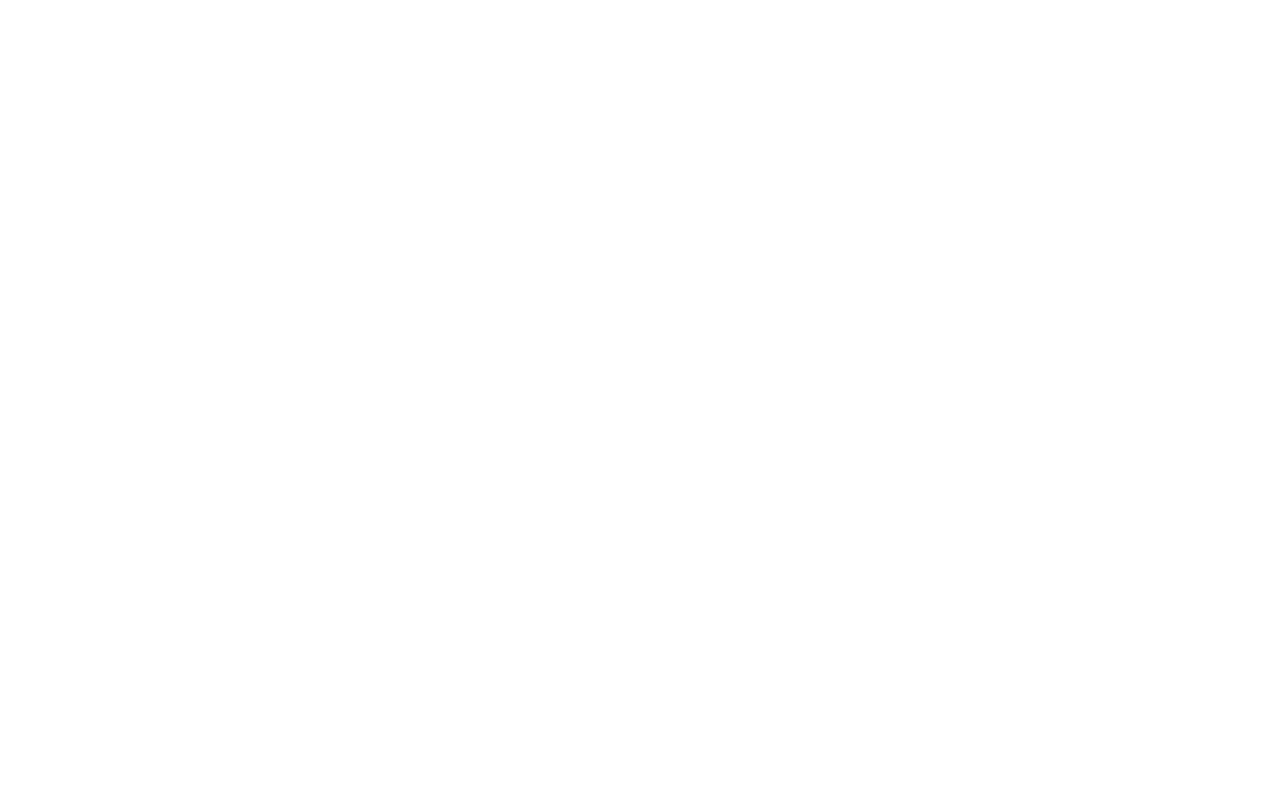
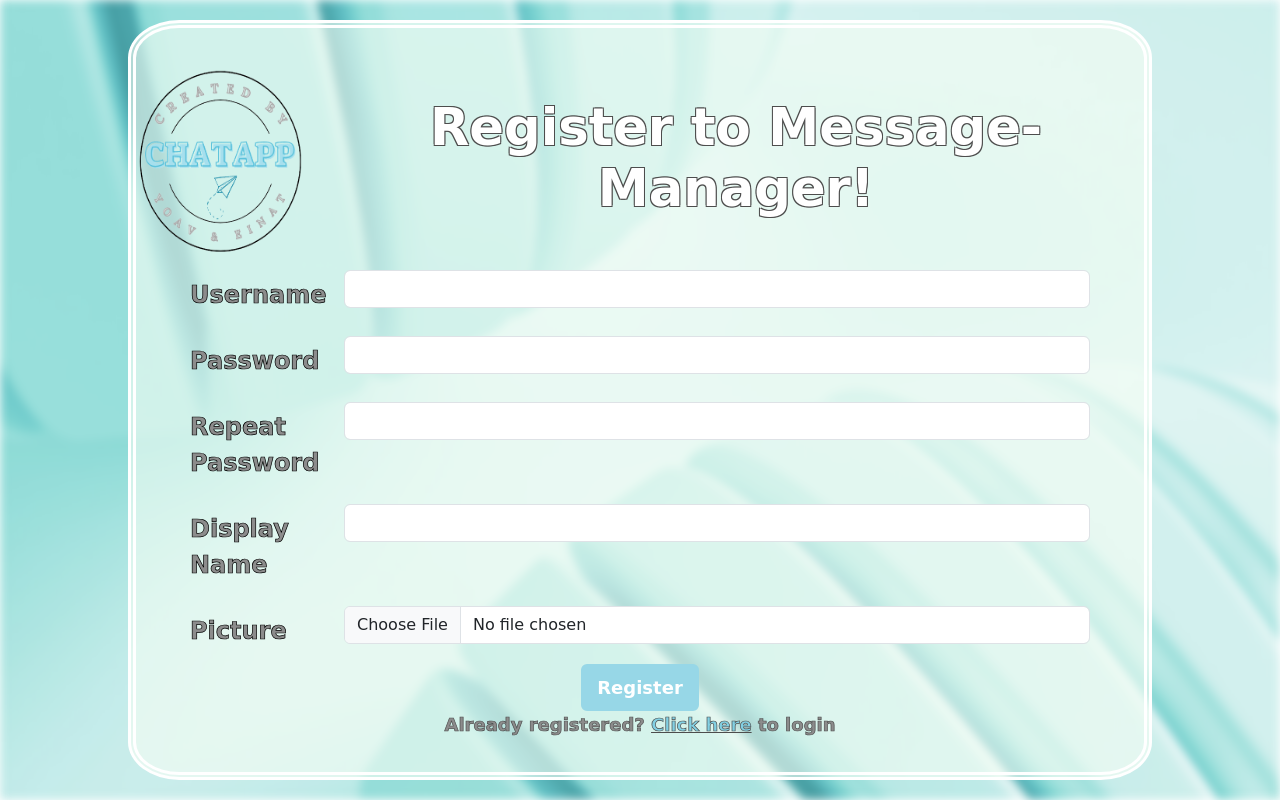
Before and after one commit to doximanman/Chatapp-Functionality-1B, a React (Create React App) app: page /Register in a window 1280 px wide. Before the commit this address had no page. Built offline with nearby package versions, Linux system fonts and the light colour scheme.

Commit message:
Convert to react

```diff
--- a/public/index.html
+++ b/public/index.html
@@ -10,6 +10,7 @@
   </head>
   <body>
     <noscript>You need to enable JavaScript to run this app.</noscript>
+    <div id="background"></div>
     <div id="root"></div>
   </body>
 </html>
--- a/src/App.js
+++ b/src/App.js
@@ -1,7 +1,7 @@
 import {BrowserRouter, Routes, Route} from "react-router-dom";
 // import Chat from "./Chat/Chat.js"
 import Login from "./Login/Login";
-// import Register from "./Register/Register"
+import Register from "./Register/Register"
 import React from 'react'
 
 
@@ -12,7 +12,7 @@
                 <Route path="/" element={<Login/>}></Route>
                 <Route path="/Login" element={<Login/>}></Route>
                 {/* <Route path="/Chat" element={<Chat/>}></Route> */}
-                {/* <Route path="/Register" element={<Register/>}></Route> */}
+                <Route path="/Register" element={<Register/>}></Route>
             </Routes>
         </BrowserRouter>
 
--- a/src/FormsItems/BottomMessage.js
+++ b/src/FormsItems/BottomMessage.js
@@ -1,6 +1,8 @@
+import {Link} from "react-router-dom";
+
 function BottomMessage( {description} ) {
     return (
-        <div id={description.id}>{description.question}<a href={description.link}>{description.click}</a>{description.goal}</div>
+        <div id={description.id}>{description.question}<Link to={description.link}>{description.click}</Link>{description.goal}</div>
     );
 }
 
--- a/src/Login/Login.js
+++ b/src/Login/Login.js
@@ -7,18 +7,15 @@
 
 function Login() {
     return (
-        <>
-            <Background></Background>
         <form>
             <div id="login-form">
                 <Title title="Login to Message-Manager!"></Title>
                 <Input description={{ labelClass: "col-sm-2 col-form-label name", name: "Username", divClass: "col-sm-10", type: "text", id: "Username" }}></Input>
                 <Input description={{ labelClass: "col-sm-2 col-form-label name", name: "Password", divClass: "col-sm-10", type: "password", id: "Password" }}></Input>
                 <Button description={{ id: "login-button", name: "Login" }}></Button>
-                    <BottomMessage description={{id:"not-registered", question:"Not regitered? ",link:"..\Register\Register.html", click:"Click here", goal:" to register"}}></BottomMessage>
+                <BottomMessage description={{ id: "not-registered", question: "Not regitered? ", link: "/Register", click: "Click here", goal: " to register" }}></BottomMessage>
             </div>
         </form >
-        </>
     );
 }
 
--- a/src/Register/Register.css
+++ b/src/Register/Register.css
@@ -6,7 +6,7 @@
 }
 
 .row {
-    margin: 2vh;
+    margin: 1vh;
 }
 
 
--- /dev/null
+++ b/src/Register/Register.js
@@ -0,0 +1,25 @@
+import "./Register.css"
+import Input from '../FormsItems/Input';
+import Button from '../FormsItems/Button';
+import Title from '../FormsItems/Title';
+import Background from '../FormsItems/Background';
+import BottomMessage from '../FormsItems/BottomMessage';
+
+function Register() {
+    return (
+        <form>
+            <div id="register-form">
+                <Title title="Register to Message-Manager!"></Title>
+                <Input description={{ labelClass: "col-sm-2 col-form-label name", name: "Username", divClass: "col-sm-10", type: "text", id: "Username" }}></Input>
+                <Input description={{ labelClass: "col-sm-2 col-form-label name", name: "Password", divClass: "col-sm-10", type: "password", id: "Password" }}></Input>
+                <Input description={{ labelClass: "col-sm-2 col-form-label name", name: "Repeat Password", divClass: "col-sm smaller", type: "password", id: "Repeat-Password" }}></Input>
+                <Input description={{ labelClass: "col-sm-2 col-form-label name smaller", name: "Display Name", divClass: "col-sm-10", type: "text", id: "Display-Name" }}></Input>
+                <Input description={{ labelClass: "col-sm-2 col-form-label name", name: "Picture", divClass: "col-sm-10", type: "file", id: "Picture" }}></Input>
+                <Button description={{ id: "register-button", name: "Register" }}></Button>
+                <BottomMessage description={{ id: "already-registered", question: "Already registered? ", link: "/Login", click: "Click here", goal: " to login" }}></BottomMessage>
+            </div>
+        </form>
+    );
+}
+
+export default Register;
```
Also changed, not shown: src/Register/Regiter.css (deleted). Lines whose indentation alone changed are shown as unchanged.
